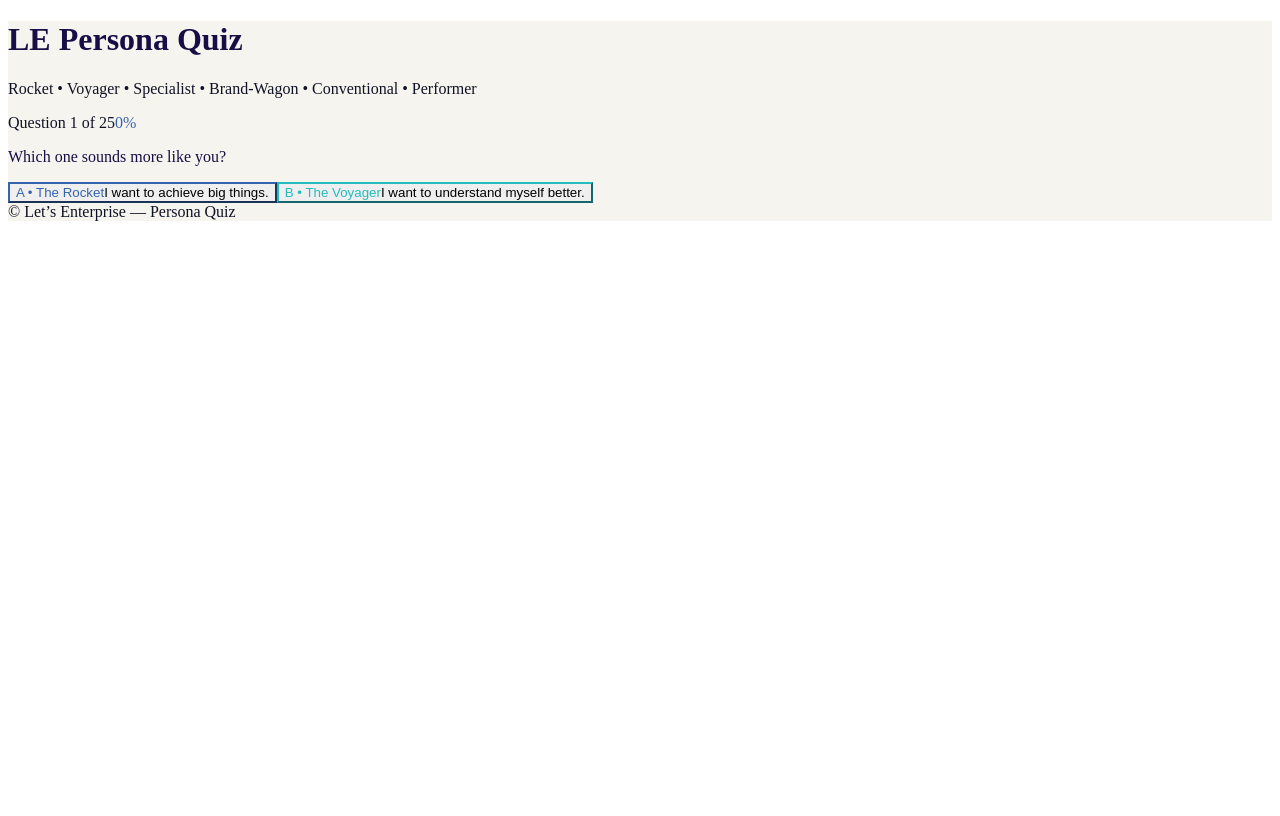
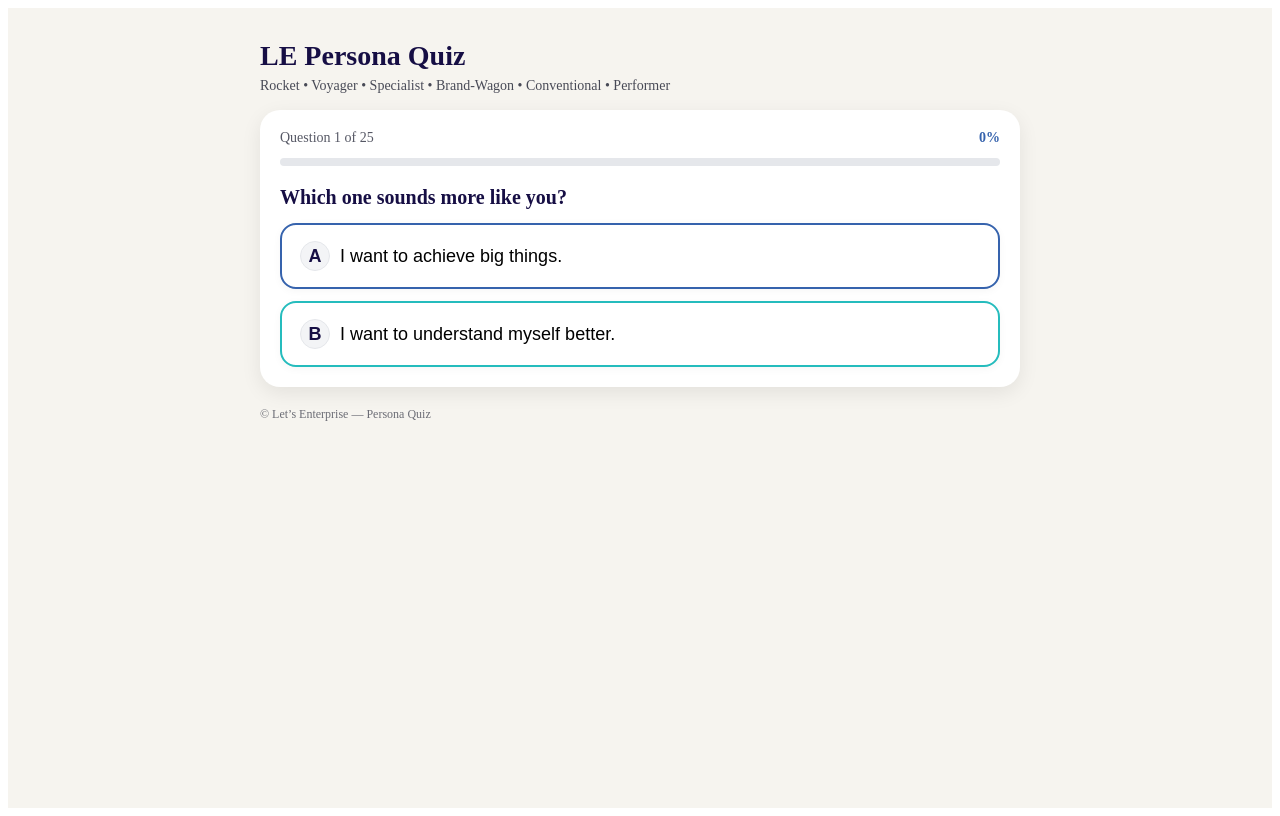
Before and after one commit to adityajh/le-persona-quiz, a React (Vite) app: page / in a window 1280 px wide. Built offline with nearby package versions, Linux system fonts and the light colour scheme; the HTML template or start-up script is replaced by a standard one.

Commit message:
Update App.jsx

```diff
--- a/src/App.jsx
+++ b/src/App.jsx
@@ -1,15 +1,19 @@
-import React, { useMemo, useState } from "react";
+import React, { useMemo, useState, useEffect } from "react";
 
-// --- Brand palette (Let's Enterprise)
+/** ========== BRAND ========= */
 const COLORS = {
   enterpriseBlue: "#3663AD",
   deepBlue: "#160E44",
   brightTeal: "#25BCBD",
   sand: "#F6F4EF",
   ink: "#0F1224",
+  border: "#E5E7EB",
 };
 
-// --- Persona metadata
+// ⚠️ Put your Apps Script Web App URL here (step 2 below)
+const GOOGLE_SCRIPT_URL = "https://SCRIPT_URL_HERE";
+
+/** ========== PERSONAS ========= */
 const PERSONAS = {
   rocket: {
     label: "The Rocket",
@@ -69,11 +73,12 @@ Your growth is not in being reckless. Your growth is in taking small, supported
 
 You speak confidence — but underneath, there is a quiet fear: “If I am not impressive, will I still matter?”
 
-Your excitement is real. Your charisma is real. The mask is what hurts you, not the ambition behind it. Your growth begins the moment you let yourself be seen not as perfect — but as human.`,
+Your excitement is real. Your charisma is real.
+The mask is what hurts you, not the ambition behind it. Your growth begins the moment you let yourself be seen not as perfect — but as human.`,
   },
 };
 
-// --- Forced-choice items (25)
+/** ========== QUESTIONS (no persona names shown to user) ========= */
 const QUESTIONS = [
   { a: { text: "I want to achieve big things.", persona: "rocket" }, b: { text: "I want to understand myself better.", persona: "voyager" } },
   { a: { text: "I like to try many things before choosing.", persona: "voyager" }, b: { text: "I want to stick to one field I decided.", persona: "specialist" } },
@@ -102,147 +107,314 @@ const QUESTIONS = [
   { a: { text: "I want to grow in real life, not just in my image.", persona: "voyager" }, b: { text: "I want to be seen as impressive.", persona: "performer" } },
 ];
 
+/** ========== SMALL UI HELPERS ========= */
 function ProgressBar({ value }) {
   return (
-    <div style={{ background: "#E5E7EB" }} className="w-full h-2 rounded-full">
+    <div style={{ background: "#E5E7EB", height: 8, borderRadius: 999, width: "100%" }}>
       <div
-        className="h-2 rounded-full transition-all"
-        style={{ width: `${value}%`, background: COLORS.enterpriseBlue }}
+        style={{
+          width: `${value}%`,
+          height: 8,
+          borderRadius: 999,
+          background: COLORS.enterpriseBlue,
+          transition: "width 200ms ease",
+        }}
       />
     </div>
   );
 }
 
-function App() {
+function PrimaryButton({ children, onClick, variant = "a" }) {
+  const bg = variant === "a" ? "#FFFFFF" : "#FFFFFF";
+  const bc = variant === "a" ? COLORS.enterpriseBlue : COLORS.brightTeal;
+  const hover = "0 8px 24px rgba(0,0,0,0.08)";
+  return (
+    <button
+      onClick={onClick}
+      style={{
+        display: "block",
+        width: "100%",
+        textAlign: "left",
+        padding: "16px 18px",
+        borderRadius: 16,
+        border: `2px solid ${bc}`,
+        background: bg,
+        boxShadow: "0 2px 8px rgba(0,0,0,0.04)",
+        fontSize: 18,
+        lineHeight: 1.35,
+        cursor: "pointer",
+      }}
+      onMouseOver={(e) => (e.currentTarget.style.boxShadow = hover)}
+      onMouseOut={(e) => (e.currentTarget.style.boxShadow = "0 2px 8px rgba(0,0,0,0.04)")}
+    >
+      {children}
+    </button>
+  );
+}
+
+/** ========== APP ========= */
+export default function App() {
   const [i, setI] = useState(0);
   const [scores, setScores] = useState({
-    rocket: 0,
-    voyager: 0,
-    specialist: 0,
-    brandwagon: 0,
-    conventional: 0,
-    performer: 0,
+    rocket: 0, voyager: 0, specialist: 0, brandwagon: 0, conventional: 0, performer: 0,
   });
-  const [done, setDone] = useState(false);
+  const [stage, setStage] = useState("quiz"); // "quiz" | "lead" | "result"
+  const [name, setName] = useState("");
+  const [email, setEmail] = useState("");
+  const [sending, setSending] = useState(false);
+  const [sent, setSent] = useState(false);
+  const [sendError, setSendError] = useState("");
 
   const pct = Math.round((i / QUESTIONS.length) * 100);
 
-  function choose(persona) {
-    setScores((s) => ({ ...s, [persona]: (s[persona] || 0) + 1 }));
-    const next = i + 1;
-    if (next >= QUESTIONS.length) setDone(true);
-    setI(next);
-  }
-
-  function restart() {
-    setI(0);
-    setDone(false);
-    setScores({
-      rocket: 0,
-      voyager: 0,
-      specialist: 0,
-      brandwagon: 0,
-      conventional: 0,
-      performer: 0,
-    });
-  }
-
+  // Leaderboard (top & second)
   const sorted = useMemo(() => {
     return Object.keys(PERSONAS)
       .map((k) => ({ key: k, score: scores[k] }))
       .sort((a, b) => b.score - a.score);
   }, [scores]);
-
   const top = sorted[0]?.key;
   const second = sorted[1]?.key;
 
+  function choose(personaKey) {
+    setScores((s) => ({ ...s, [personaKey]: (s[personaKey] || 0) + 1 }));
+    const next = i + 1;
+    if (next >= QUESTIONS.length) {
+      setStage("lead"); // ask for name/email BEFORE reveal
+    } else {
+      setI(next);
+    }
+  }
+
+  async function submitLeadAndShowResults() {
+    setSendError("");
+    if (!name.trim() || !email.trim()) {
+      setSendError("Please enter your name and email.");
+      return;
+    }
+    // Show results immediately; send in background
+    setStage("result");
+
+    if (!GOOGLE_SCRIPT_URL || GOOGLE_SCRIPT_URL.includes("SCRIPT_URL_HERE")) return;
+
+    try {
+      setSending(true);
+      const payload = {
+        timestamp: new Date().toISOString(),
+        name,
+        email,
+        scores,
+        top,
+        second,
+      };
+      await fetch(GOOGLE_SCRIPT_URL, {
+        method: "POST",
+        mode: "no-cors", // Apps Script often needs this; response can't be read but request is sent
+        headers: { "Content-Type": "application/json" },
+        body: JSON.stringify(payload),
+      });
+      setSent(true);
+    } catch (e) {
+      setSendError("Could not send to sheet (network or permissions).");
+    } finally {
+      setSending(false);
+    }
+  }
+
+  function restart() {
+    setI(0);
+    setScores({ rocket: 0, voyager: 0, specialist: 0, brandwagon: 0, conventional: 0, performer: 0 });
+    setStage("quiz");
+    setName(""); setEmail("");
+    setSending(false); setSent(false); setSendError("");
+  }
+
   return (
-    <div className="min-h-screen" style={{ background: COLORS.sand, color: COLORS.ink }}>
-      <div className="max-w-xl mx-auto px-5 pb-20 pt-8">
-        <header className="mb-6">
-          <h1 className="text-2xl font-bold" style={{ color: COLORS.deepBlue }}>LE Persona Quiz</h1>
-          <p className="text-sm opacity-80">Rocket • Voyager • Specialist • Brand-Wagon • Conventional • Performer</p>
+    <div style={{ minHeight: "100vh", background: COLORS.sand, color: COLORS.ink, fontSize: 18 }}>
+      <div style={{ maxWidth: 760, margin: "0 auto", padding: "32px 20px 80px" }}>
+        <header style={{ marginBottom: 16 }}>
+          <h1 style={{ fontSize: 28, fontWeight: 800, color: COLORS.deepBlue, margin: 0 }}>LE Persona Quiz</h1>
+          <p style={{ marginTop: 6, opacity: 0.75, fontSize: 14 }}>
+            Rocket • Voyager • Specialist • Brand-Wagon • Conventional • Performer
+          </p>
         </header>
 
-        {!done ? (
-          <div className="bg-white rounded-2xl shadow p-5">
-            <div className="flex items-center justify-between mb-4">
-              <span className="text-sm opacity-70">Question {i + 1} of {QUESTIONS.length}</span>
-              <span className="text-sm font-medium" style={{ color: COLORS.enterpriseBlue }}>{pct}%</span>
+        {stage === "quiz" && (
+          <div style={{ background: "#fff", borderRadius: 20, boxShadow: "0 6px 20px rgba(0,0,0,0.08)", padding: 20 }}>
+            <div style={{ display: "flex", justifyContent: "space-between", alignItems: "center", marginBottom: 12 }}>
+              <span style={{ fontSize: 14, opacity: 0.7 }}>Question {i + 1} of {QUESTIONS.length}</span>
+              <span style={{ fontSize: 14, color: COLORS.enterpriseBlue, fontWeight: 600 }}>{pct}%</span>
             </div>
             <ProgressBar value={pct} />
 
-            {i < QUESTIONS.length && (
-              <div className="mt-6">
-                <p className="text-base font-medium mb-4" style={{ color: COLORS.deepBlue }}>
+            <div style={{ marginTop: 18 }}>
+              <p style={{ fontSize: 20, fontWeight: 700, color: COLORS.deepBlue, marginBottom: 14 }}>
                 Which one sounds more like you?
               </p>
-                <div className="grid gap-3">
-                  <button
-                    onClick={() => choose(QUESTIONS[i].a.persona)}
-                    className="w-full text-left p-4 rounded-2xl border hover:shadow transition"
-                    style={{ borderColor: COLORS.enterpriseBlue }}
-                  >
-                    <span className="block font-semibold mb-1" style={{ color: PERSONAS[QUESTIONS[i].a.persona].color }}>A • {PERSONAS[QUESTIONS[i].a.persona].label}</span>
-                    <span className="opacity-90">{QUESTIONS[i].a.text}</span>
-                  </button>
-                  <button
-                    onClick={() => choose(QUESTIONS[i].b.persona)}
-                    className="w-full text-left p-4 rounded-2xl border hover:shadow transition"
-                    style={{ borderColor: COLORS.brightTeal }}
-                  >
-                    <span className="block font-semibold mb-1" style={{ color: PERSONAS[QUESTIONS[i].b.persona].color }}>B • {PERSONAS[QUESTIONS[i].b.persona].label}</span>
-                    <span className="opacity-90">{QUESTIONS[i].b.text}</span>
-                  </button>
+
+              <div style={{ display: "grid", gap: 12 }}>
+                <PrimaryButton variant="a" onClick={() => choose(QUESTIONS[i].a.persona)}>
+                  <span style={{ display: "inline-flex", alignItems: "center", gap: 10 }}>
+                    <Badge letter="A" />
+                    <span>{QUESTIONS[i].a.text}</span>
+                  </span>
+                </PrimaryButton>
+
+                <PrimaryButton variant="b" onClick={() => choose(QUESTIONS[i].b.persona)}>
+                  <span style={{ display: "inline-flex", alignItems: "center", gap: 10 }}>
+                    <Badge letter="B" />
+                    <span>{QUESTIONS[i].b.text}</span>
+                  </span>
+                </PrimaryButton>
+              </div>
             </div>
           </div>
         )}
+
+        {stage === "lead" && (
+          <div style={{ background: "#fff", borderRadius: 20, boxShadow: "0 6px 20px rgba(0,0,0,0.08)", padding: 22 }}>
+            <h2 style={{ margin: 0, fontSize: 24, color: COLORS.deepBlue, fontWeight: 800, marginBottom: 8 }}>
+              Almost there!
+            </h2>
+            <p style={{ marginTop: 2, opacity: 0.8 }}>Enter your details to see your result and get a copy.</p>
+
+            <div style={{ display: "grid", gap: 12, marginTop: 14 }}>
+              <Input label="Full Name" value={name} onChange={setName} placeholder="Your name" />
+              <Input label="Email" value={email} onChange={setEmail} placeholder="you@example.com" type="email" />
             </div>
-        ) : (
-          <div className="bg-white rounded-2xl shadow p-6">
+
+            {sendError && <div style={{ color: "#B91C1C", marginTop: 10, fontSize: 14 }}>{sendError}</div>}
+
+            <div style={{ display: "flex", gap: 10, marginTop: 16, flexWrap: "wrap" }}>
+              <button
+                onClick={submitLeadAndShowResults}
+                style={{
+                  background: COLORS.enterpriseBlue, color: "#fff", padding: "12px 16px",
+                  borderRadius: 12, fontWeight: 700, border: 0, cursor: "pointer"
+                }}
+              >
+                Show my result
+              </button>
+              <button
+                onClick={restart}
+                style={{
+                  background: "#EEF2FF", color: COLORS.deepBlue, padding: "12px 16px",
+                  borderRadius: 12, fontWeight: 600, border: 0, cursor: "pointer"
+                }}
+              >
+                Restart
+              </button>
+              {sending && <span style={{ fontSize: 14, opacity: 0.7 }}>Sending to sheet…</span>}
+              {sent && <span style={{ fontSize: 14, color: "#059669" }}>Saved!</span>}
+            </div>
+          </div>
+        )}
+
+        {stage === "result" && (
+          <div style={{ background: "#fff", borderRadius: 20, boxShadow: "0 6px 20px rgba(0,0,0,0.08)", padding: 22 }}>
             {top && (
-              <div className="mb-6">
-                <div className="text-sm uppercase tracking-wide mb-2" style={{ color: COLORS.enterpriseBlue }}>Your Persona</div>
-                <h2 className="text-3xl font-extrabold mb-2" style={{ color: PERSONAS[top].color }}>{PERSONAS[top].label}</h2>
-                <div className="text-sm mb-3 opacity-80">{PERSONAS[top].tag}</div>
-                <p className="whitespace-pre-line leading-relaxed">{PERSONAS[top].story}</p>
+              <div style={{ marginBottom: 16 }}>
+                <div style={{ fontSize: 12, letterSpacing: 1, textTransform: "uppercase", color: COLORS.enterpriseBlue, marginBottom: 6 }}>
+                  Your Persona
+                </div>
+                <h2 style={{ fontSize: 32, margin: "0 0 6px", color: PERSONAS[top].color, fontWeight: 900 }}>
+                  {PERSONAS[top].label}
+                </h2>
+                <div style={{ fontSize: 14, opacity: 0.8, marginBottom: 8 }}>{PERSONAS[top].tag}</div>
+                <p style={{ whiteSpace: "pre-line", lineHeight: 1.55 }}>{PERSONAS[top].story}</p>
               </div>
             )}
 
             {second && (
-              <div className="mb-6">
-                <div className="text-sm uppercase tracking-wide mb-2" style={{ color: COLORS.deepBlue }}>Growth Direction</div>
-                <div className="inline-flex items-center gap-2 rounded-full px-3 py-1 text-sm" style={{ background: COLORS.sand, color: PERSONAS[second].color }}>
+              <div style={{ marginTop: 10, marginBottom: 10 }}>
+                <div style={{ fontSize: 12, letterSpacing: 1, textTransform: "uppercase", color: COLORS.deepBlue, marginBottom: 6 }}>
+                  Growth Direction
+                </div>
+                <div style={{
+                  display: "inline-flex", alignItems: "center", gap: 8, borderRadius: 9999,
+                  padding: "6px 12px", background: COLORS.sand, color: PERSONAS[second].color, fontWeight: 700
+                }}>
                   → {PERSONAS[second].label}
                 </div>
               </div>
             )}
 
-            <div className="grid gap-2 mt-6">
-              <div className="text-sm opacity-70">Your profile (counts):</div>
-              <div className="grid grid-cols-2 gap-2">
+            <div style={{ marginTop: 18 }}>
+              <div style={{ fontSize: 14, opacity: 0.7, marginBottom: 6 }}>Your profile (counts):</div>
+              <div style={{ display: "grid", gridTemplateColumns: "1fr 1fr", gap: 8 }}>
                 {sorted.map(({ key, score }) => (
-                  <div key={key} className="flex items-center justify-between rounded-xl px-3 py-2 border" style={{ borderColor: "#e5e7eb" }}>
-                    <span className="text-sm" style={{ color: PERSONAS[key].color }}>{PERSONAS[key].label}</span>
-                    <span className="text-sm font-semibold">{score}</span>
+                  <div key={key} style={{ display: "flex", justifyContent: "space-between", padding: "10px 12px", border: `1px solid ${COLORS.border}`, borderRadius: 12 }}>
+                    <span style={{ color: PERSONAS[key].color, fontSize: 14 }}>{PERSONAS[key].label}</span>
+                    <span style={{ fontWeight: 700 }}>{score}</span>
                   </div>
                 ))}
               </div>
             </div>
 
-            <div className="mt-8 flex flex-wrap gap-3">
-              <button onClick={restart} className="px-4 py-2 rounded-xl text-white" style={{ background: COLORS.enterpriseBlue }}>Restart</button>
-              <button onClick={() => window.print()} className="px-4 py-2 rounded-xl" style={{ color: COLORS.deepBlue, background: "#EEF2FF" }}>Print / Save</button>
+            <div style={{ display: "flex", gap: 10, marginTop: 18, flexWrap: "wrap" }}>
+              <button
+                onClick={() => window.print()}
+                style={{ background: "#EEF2FF", color: COLORS.deepBlue, padding: "12px 16px", borderRadius: 12, fontWeight: 700, border: 0, cursor: "pointer" }}
+              >
+                Print / Save
+              </button>
+              <button
+                onClick={restart}
+                style={{ background: COLORS.enterpriseBlue, color: "#fff", padding: "12px 16px", borderRadius: 12, fontWeight: 700, border: 0, cursor: "pointer" }}
+              >
+                Restart
+              </button>
             </div>
           </div>
         )}
 
-        <footer className="mt-8 text-xs opacity-60">
-          <div>© Let’s Enterprise — Persona Quiz</div>
+        <footer style={{ marginTop: 20, fontSize: 12, opacity: 0.6 }}>
+          © Let’s Enterprise — Persona Quiz
         </footer>
       </div>
     </div>
   );
 }
 
-export default App;
+/** ======= Small components ======= */
+function Badge({ letter }) {
+  return (
+    <span
+      style={{
+        display: "inline-flex",
+        width: 28,
+        height: 28,
+        alignItems: "center",
+        justifyContent: "center",
+        borderRadius: 999,
+        fontWeight: 800,
+        color: COLORS.deepBlue,
+        background: "#F3F4F6",
+        border: `1px solid ${COLORS.border}`,
+      }}
+    >
+      {letter}
+    </span>
+  );
+}
+
+function Input({ label, value, onChange, placeholder, type = "text" }) {
+  return (
+    <label style={{ display: "grid", gap: 6 }}>
+      <span style={{ fontSize: 14, opacity: 0.8 }}>{label}</span>
+      <input
+        type={type}
+        value={value}
+        onChange={(e) => onChange(e.target.value)}
+        placeholder={placeholder}
+        style={{
+          padding: "12px 14px",
+          borderRadius: 12,
+          border: `1.5px solid ${COLORS.border}`,
+          outline: "none",
+          fontSize: 16,
+        }}
+      />
+    </label>
+  );
+}
```
Lines whose indentation alone changed are shown as unchanged.
